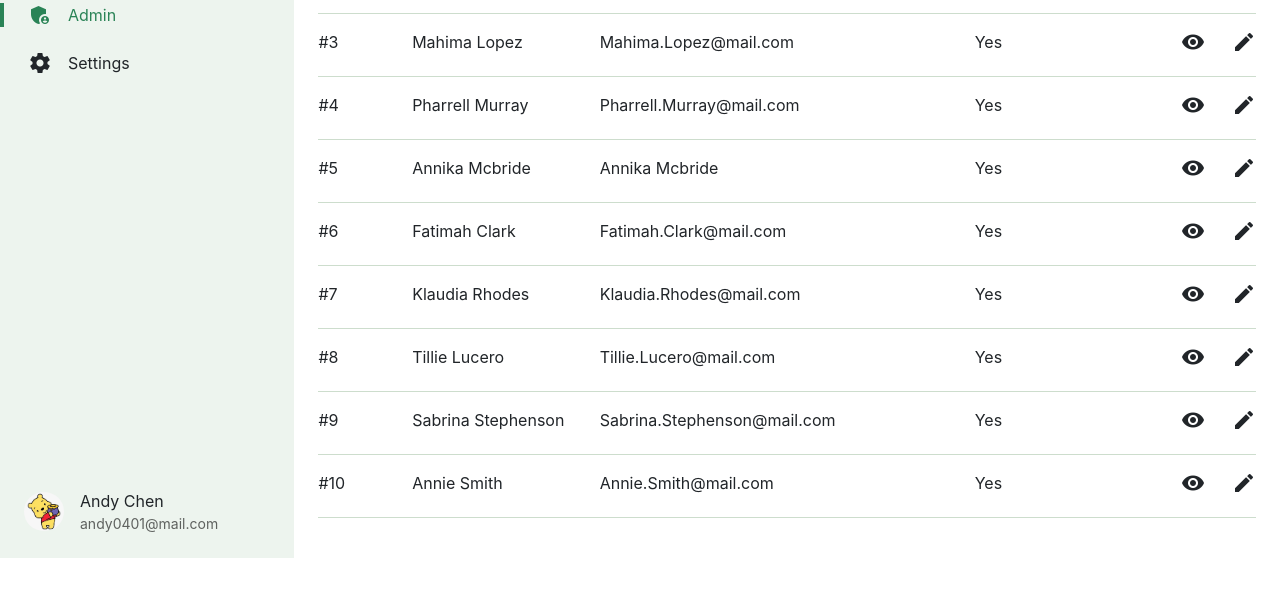
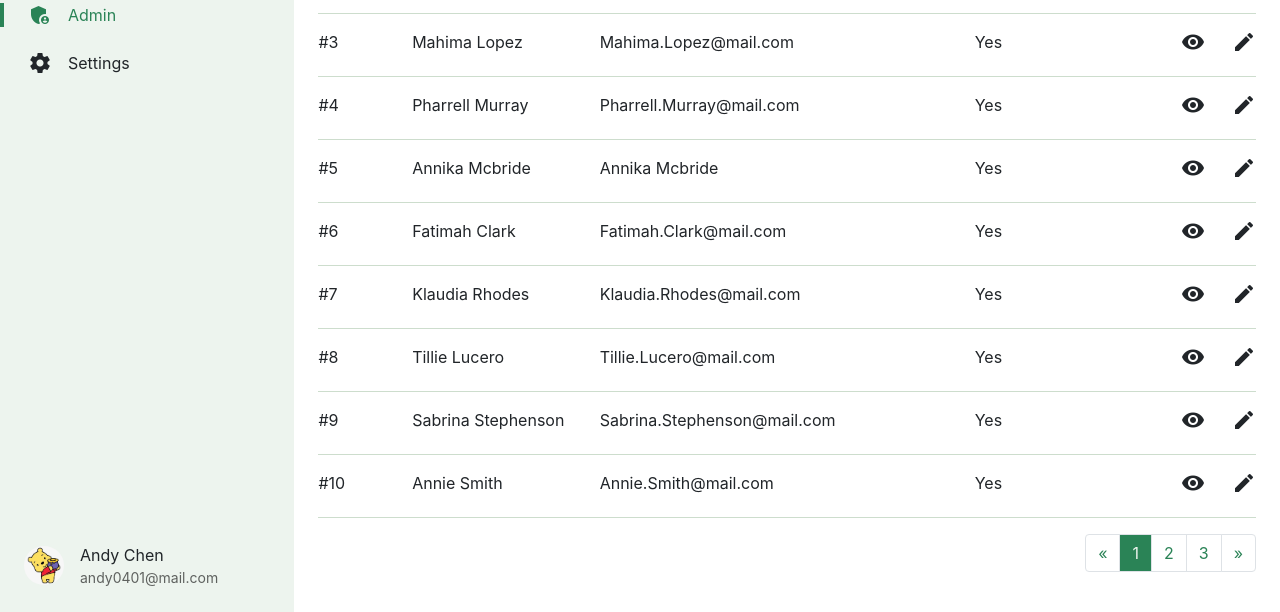
Before and after one commit to bearhsu2/bearhsu2.github.io, a plain HTML site: page week5/admin.html in a window 1280 px wide. Shown: the part 266-878 px from the top of the page. Before the commit the page ends 824 px from the top, so only its background shows below. Drawn offline with nearby package versions, Linux system fonts and the light colour scheme.

Commit message:
add pagination

```diff
--- a/week5/admin.html
+++ b/week5/admin.html
@@ -151,8 +151,8 @@
                 </button>
 
                 <!-- Modal -->
-                <div class="modal fade" id="exampleModal" tabindex="-1" role="dialog" aria-labelledby="exampleModalLabel"
-                    aria-hidden="true">
+                <div class="modal fade" id="exampleModal" tabindex="-1" role="dialog"
+                    aria-labelledby="exampleModalLabel" aria-hidden="true">
                     <div class="modal-dialog" role="document">
                         <div class="modal-content">
                             <div class="modal-header">
@@ -368,6 +368,26 @@
                     </ul>
                 </div>
 
+                <nav aria-label="Page navigation">
+                    <ul class="pagination justify-content-end">
+                        <li class="page-item">
+                            <a class="page-link" href="#" aria-label="Previous">
+                                <span aria-hidden="true">&laquo;</span>
+                                <span class="sr-only">Previous</span>
+                            </a>
+                        </li>
+                        <li class="page-item"><a class="page-link selected" href="#">1</a></li>
+                        <li class="page-item"><a class="page-link" href="#">2</a></li>
+                        <li class="page-item"><a class="page-link" href="#">3</a></li>
+                        <li class="page-item">
+                            <a class="page-link" href="#" aria-label="Next">
+                                <span aria-hidden="true">&raquo;</span>
+                                <span class="sr-only">Next</span>
+                            </a>
+                        </li>
+                    </ul>
+                </nav>
+
 
         </div>
 
--- a/week5/scss/_admin.scss
+++ b/week5/scss/_admin.scss
@@ -1,7 +1,21 @@
 .admin-item {
-
     &:hover {
         background-color: $primary-light;
     }
+}
 
+.page-item {
+    .page-link {
+        color: $primary-dark;
+
+        &:hover {
+            color: $primary-light;
+            background-color: $primary-dark;
+        }
+    }
+
+    .selected {
+        color: $primary-light;
+        background-color: $primary-dark;
+    }
 }
```
Also changed, not shown: week5/css/all.min.css, 1 other file.
